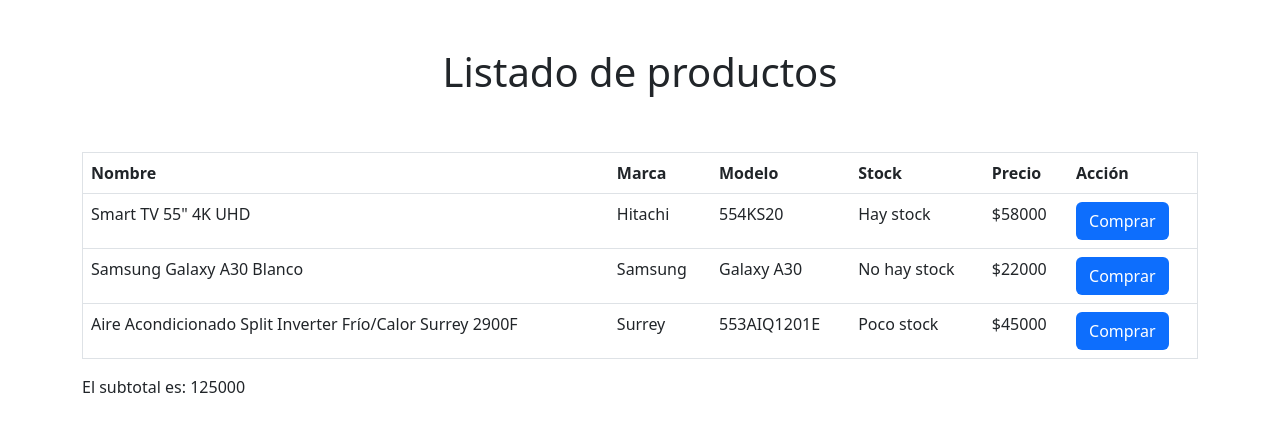
After one commit to Marcos-mi/Paginas-Programas-en-php, a PHP site: page /sumar_total.php in a window 1280 px wide. The commit adds this page. Shown: the top 432 px of the page. Run offline with PHP 8.4, Linux system fonts and the light colour scheme.

Commit message:
ejercicios

```diff
--- a/listado_productos.php
+++ b/listado_productos.php
@@ -60,7 +60,7 @@ $aProductos[] = array("nombre" => "Aire Acondicionado Split Inverter Frío/Calor
                             <td><?php echo $aProductos[0]["modelo"] ?></td>
                             <td><?php echo $aProductos[0]["stock"] == 0? "No hay stock":($aProductos[0]["stock"]> 10?"Hay stock":"Poco stock"); ?></td>
                             <td><?php echo $aProductos[0]["precio"] ?></td>
-                            <td><button class="btn bg-primary text-white text-center">Comprar</button></td>
+                            <td><button class="btn bg-primary text-white">Comprar</button></td>
                         </tr>
                         <tr>
                             <td><?php echo $aProductos[1]["nombre"] ?></td>
@@ -68,7 +68,7 @@ $aProductos[] = array("nombre" => "Aire Acondicionado Split Inverter Frío/Calor
                             <td><?php echo $aProductos[1]["modelo"] ?></td>
                             <td><?php echo $aProductos[1]["stock"] == 0? "No hay stock":($aProductos[1]["stock"]> 10?"Hay stock":"Poco stock"); ?></td>
                             <td><?php echo $aProductos[1]["precio"] ?></td>
-                            <td><button class="btn bg-primary text-white text-center">Comprar</button></td>
+                            <td><button class="btn bg-primary text-white">Comprar</button></td>
                         </tr>
                         <tr>
                             <td><?php echo $aProductos[2]["nombre"] ?></td>
@@ -76,7 +76,7 @@ $aProductos[] = array("nombre" => "Aire Acondicionado Split Inverter Frío/Calor
                             <td><?php echo $aProductos[2]["modelo"] ?></td>
                             <td><?php echo $aProductos[2]["stock"] == 0? "No hay stock":($aProductos[2]["stock"]> 10?"Hay stock":"Poco stock"); ?></td>
                             <td><?php echo $aProductos[2]["precio"] ?></td>
-                            <td><button class="btn bg-primary text-white text-center">Comprar</button></td>
+                            <td><button class="btn bg-primary text-white">Comprar</button></td>
                         </tr>
                         </tbody>
                     </table>
--- /dev/null
+++ b/sumar_total.php
@@ -0,0 +1,89 @@
+<?php
+ini_set("display_errors", 1);
+ini_set("display_startup_errors",1);
+error_reporting(E_ALL);
+
+$aProductos = array();
+$aProductos[] = array("nombre" => "Smart TV 55\" 4K UHD",
+    "marca" => "Hitachi",
+    "modelo" => "554KS20",
+    "stock" => 60,
+    "precio" => 58000
+);
+$aProductos[] = array("nombre" => "Samsung Galaxy A30 Blanco",
+    "marca" => "Samsung",
+    "modelo" => "Galaxy A30",
+    "stock" => 0,
+    "precio" => 22000
+);
+$aProductos[] = array("nombre" => "Aire Acondicionado Split Inverter Frío/Calor Surrey 2900F",
+    "marca" => "Surrey",
+    "modelo" => "553AIQ1201E",
+    "stock" => 5,
+    "precio" => 45000
+);
+
+?>
+
+
+
+
+<!DOCTYPE html>
+<html lang="es">
+<head>
+    <meta charset="UTF-8">
+    <meta http-equiv="X-UA-Compatible" content="IE=edge">
+    <meta name="viewport" content="width=device-width, initial-scale=1.0">
+    <title>Listado con bucle</title>
+    <link href="https://cdn.jsdelivr.net/npm/bootstrap@5.2.0-beta1/dist/css/bootstrap.min.css" rel="stylesheet" integrity="sha384-0evHe/X+R7YkIZDRvuzKMRqM+OrBnVFBL6DOitfPri4tjfHxaWutUpFmBp4vmVor" crossorigin="anonymous">
+
+</head>
+<body>
+    <main class="container">
+        <div class="row">
+            <div class="col-12 my-5 text-center">
+                <h1>Listado de productos</h1>
+            </div>
+        </div>
+    <div class="row">
+                <div class="col-12">
+                    <table class="table table-hover border">
+                        <thead>
+                            <th>Nombre</th>
+                            <th>Marca</th>
+                            <th>Modelo</th>
+                            <th>Stock</th>
+                            <th>Precio</th>
+                            <th>Acción</th>
+                        </thead>
+                        <tbody>
+                            <?php
+                                $subtotal= 0;
+                                for($i=0; $i <count($aProductos); $i++) {
+
+                                ?>
+                        <tr>
+                            <td><?php echo $aProductos[$i]["nombre"] ?></td>
+                            <td><?php echo $aProductos[$i]["marca"] ?></td>
+                            <td><?php echo $aProductos[ $i]["modelo"] ?></td>
+                            <td><?php echo $aProductos[ $i]["stock"] == 0? "No hay stock":($aProductos[ $i]["stock"]> 10?"Hay stock":"Poco stock"); ?></td>
+                            <td>$<?php echo $aProductos[ $i]["precio"] ?></td>
+                            <td><button class="btn bg-primary text-white">Comprar</button></td>
+                        </tr>
+                        <?php
+                            $subtotal += $aProductos[$i]["precio"];
+                                }
+                        ?>
+                        </tbody>
+                    </table>
+                </div>
+            </div>
+            <div class="row">
+                <div class="col-12">
+                        <p>El subtotal es: <?php echo $subtotal ?></p>
+                </div>
+            </div>
+        </div>
+    </main>
+</body>
+</html>
```
Also changed, not shown: listado_productos_bucle.php (added, +82 -0 lines), numeros_pares.php (added, +17 -0 lines).
